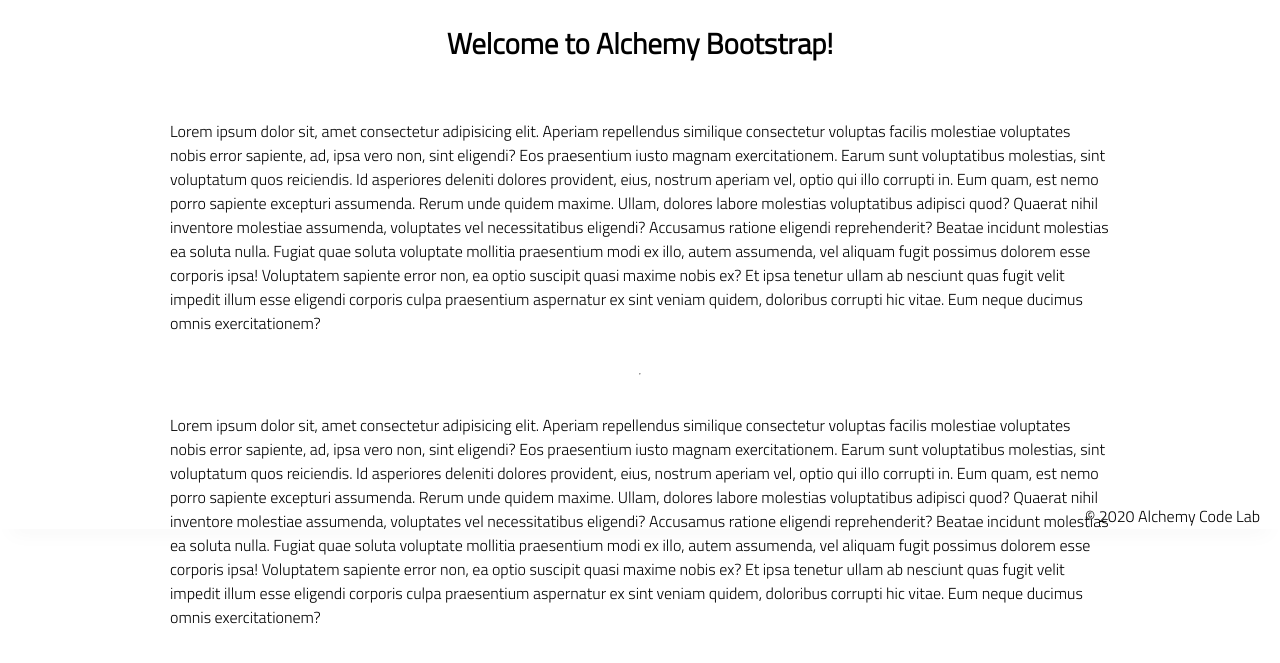
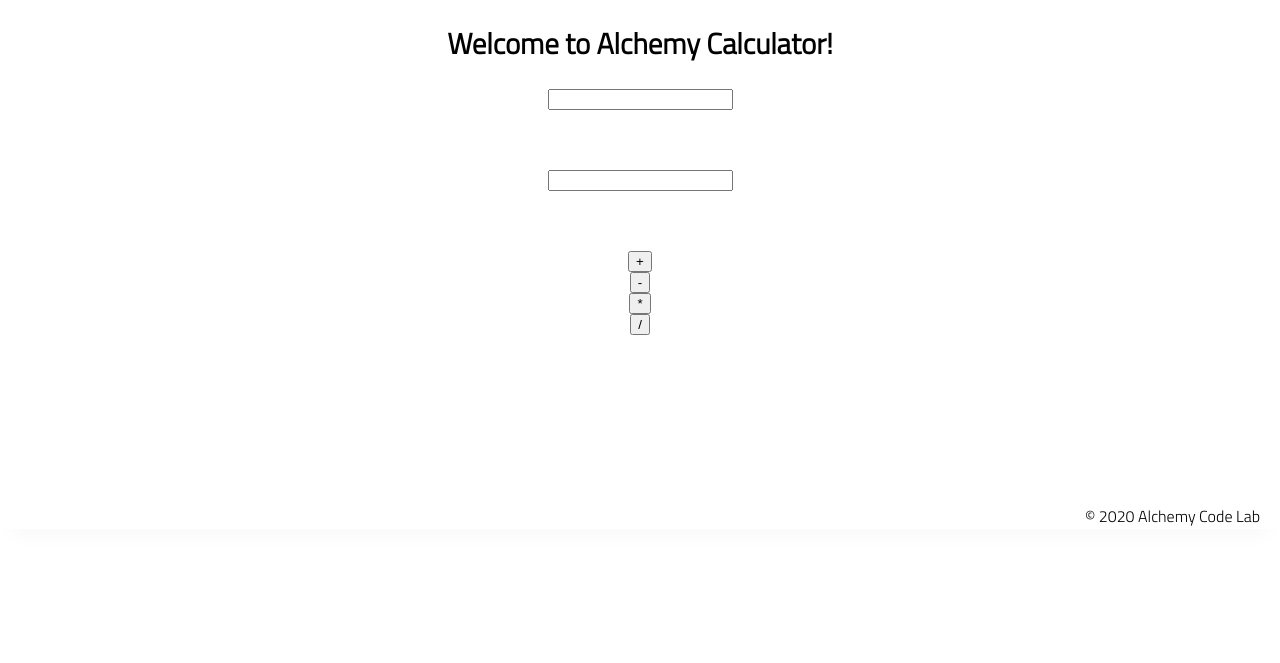
Before and after one commit to MikepdXRider/LAB-04a-calculator, a plain HTML site: page index.html in a window 1280 px wide. Shown: the part 271-934 px from the top of the page. After the commit the page ends 800 px from the top, so only its background shows below. Drawn offline with Linux system fonts and the light colour scheme.

Commit message:
Added html structure and built unit tests.

```diff
--- a/index.html
+++ b/index.html
@@ -22,45 +22,17 @@
         <section class="main-section">
             <img class="main-logo" src="./assets/alchemy-logo.png" />
             <h2>
-                Welcome to Alchemy Bootstrap!
+                Welcome to Alchemy Calculator!
             </h2>
-
-            <p>
-                Lorem ipsum dolor sit, amet consectetur adipisicing elit. Aperiam repellendus similique consectetur
-                voluptas facilis molestiae voluptates nobis error sapiente, ad, ipsa vero non, sint eligendi? Eos
-                praesentium iusto magnam exercitationem.
-                Earum sunt voluptatibus molestias, sint voluptatum quos reiciendis. Id asperiores deleniti dolores
-                provident, eius, nostrum aperiam vel, optio qui illo corrupti in. Eum quam, est nemo porro sapiente
-                excepturi assumenda.
-                Rerum unde quidem maxime. Ullam, dolores labore molestias voluptatibus adipisci quod? Quaerat nihil
-                inventore molestiae assumenda, voluptates vel necessitatibus eligendi? Accusamus ratione eligendi
-                reprehenderit? Beatae incidunt molestias ea soluta nulla.
-                Fugiat quae soluta voluptate mollitia praesentium modi ex illo, autem assumenda, vel aliquam fugit
-                possimus dolorem esse corporis ipsa! Voluptatem sapiente error non, ea optio suscipit quasi maxime nobis
-                ex?
-                Et ipsa tenetur ullam ab nesciunt quas fugit velit impedit illum esse eligendi corporis culpa
-                praesentium aspernatur ex sint veniam quidem, doloribus corrupti hic vitae. Eum neque ducimus omnis
-                exercitationem?
-            </p>
-            <hr />
-            <p>
-                Lorem ipsum dolor sit, amet consectetur adipisicing elit. Aperiam repellendus similique consectetur
-                voluptas facilis molestiae voluptates nobis error sapiente, ad, ipsa vero non, sint eligendi? Eos
-                praesentium iusto magnam exercitationem.
-                Earum sunt voluptatibus molestias, sint voluptatum quos reiciendis. Id asperiores deleniti dolores
-                provident, eius, nostrum aperiam vel, optio qui illo corrupti in. Eum quam, est nemo porro sapiente
-                excepturi assumenda.
-                Rerum unde quidem maxime. Ullam, dolores labore molestias voluptatibus adipisci quod? Quaerat nihil
-                inventore molestiae assumenda, voluptates vel necessitatibus eligendi? Accusamus ratione eligendi
-                reprehenderit? Beatae incidunt molestias ea soluta nulla.
-                Fugiat quae soluta voluptate mollitia praesentium modi ex illo, autem assumenda, vel aliquam fugit
-                possimus dolorem esse corporis ipsa! Voluptatem sapiente error non, ea optio suscipit quasi maxime nobis
-                ex?
-                Et ipsa tenetur ullam ab nesciunt quas fugit velit impedit illum esse eligendi corporis culpa
-                praesentium aspernatur ex sint veniam quidem, doloribus corrupti hic vitae. Eum neque ducimus omnis
-                exercitationem?
-            </p>
-
+            <input id="input-1" type="text" />
+            <p id="operator-area"></p>
+            <input id="input-2" type="text" />
+            <section class="button-container">
+                <button>+</button>
+                <button>-</button>
+                <button>*</button>
+                <button>/</button>
+            </section>
         </section>
     </main>
     <footer>
```
Also changed, not shown: test/example.test.js (+39 -10 lines).
